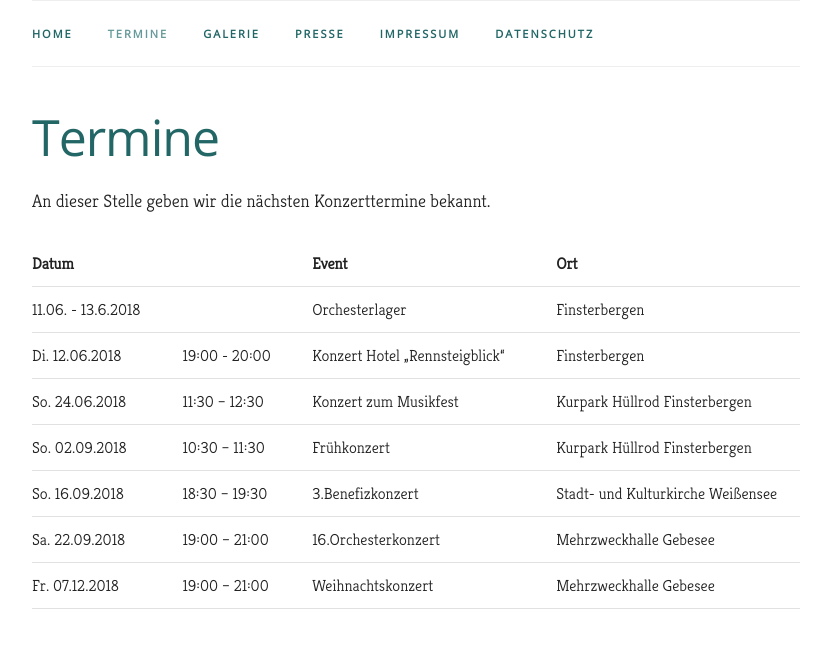
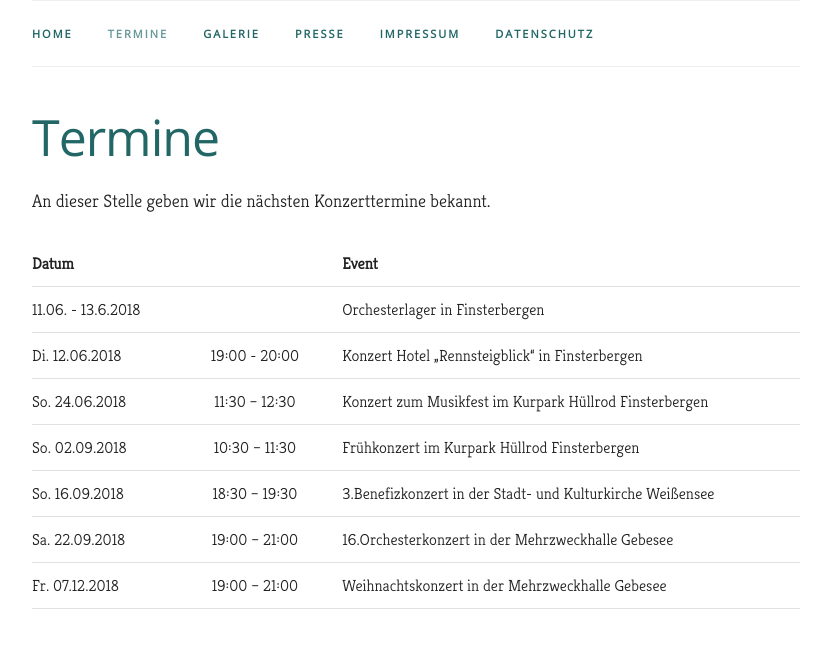
Before and after one commit to gtudan/orchester-homepage, a Jekyll site: the page built from termine.md, in a window 1280 px wide. Shown: the top 648 px of the page, without its empty margins (224-1055 px from the left). Built offline with Jekyll 4.4.1, drawn with Linux system fonts in a browser that asks for light colours.

Commit message:
more responsive event-table

```diff
--- a/termine.md
+++ b/termine.md
@@ -6,13 +6,13 @@ permalink: /termine
 
 An dieser Stelle geben wir die nächsten Konzerttermine bekannt.
 
-| Datum          |                | Event                             | Ort           |
-| ---------------| ---------------|:--------------------------------- | :-------------|
-| 11.06. - 13.6.2018 |            | Orchesterlager                    | Finsterbergen |
-| Di. 12.06.2018 | 19:00 - 20:00 | Konzert Hotel „Rennsteigblick“    | Finsterbergen |
-| So. 24.06.2018 | 11:30 – 12:30 | Konzert zum Musikfest             | Kurpark Hüllrod Finsterbergen |
-| So. 02.09.2018 | 10:30 – 11:30 | Frühkonzert                       | Kurpark Hüllrod Finsterbergen |
-| So. 16.09.2018 | 18:30 – 19:30 | 3.Benefizkonzert                  | Stadt- und Kulturkirche Weißensee |
-| Sa. 22.09.2018 | 19:00 – 21:00 | 16.Orchesterkonzert               | Mehrzweckhalle Gebesee |
-| Fr. 07.12.2018 | 19:00 – 21:00 | Weihnachtskonzert                 | Mehrzweckhalle Gebesee |
+| Datum          |               | Event          |
+| ---------------| :-----------: |:--------------------------------- |
+| 11.06. - 13.6.2018 |           | Orchesterlager in Finsterbergen |
+| Di. 12.06.2018 | 19:00 - 20:00 | Konzert Hotel „Rennsteigblick“ in Finsterbergen |
+| So. 24.06.2018 | 11:30 – 12:30 | Konzert zum Musikfest im Kurpark Hüllrod Finsterbergen |
+| So. 02.09.2018 | 10:30 – 11:30 | Frühkonzert im Kurpark Hüllrod Finsterbergen |
+| So. 16.09.2018 | 18:30 – 19:30 | 3.Benefizkonzert in der Stadt- und Kulturkirche Weißensee |
+| Sa. 22.09.2018 | 19:00 – 21:00 | 16.Orchesterkonzert in der Mehrzweckhalle Gebesee |
+| Fr. 07.12.2018 | 19:00 – 21:00 | Weihnachtskonzert in der Mehrzweckhalle Gebesee |
 {: .u-full-width }
```
